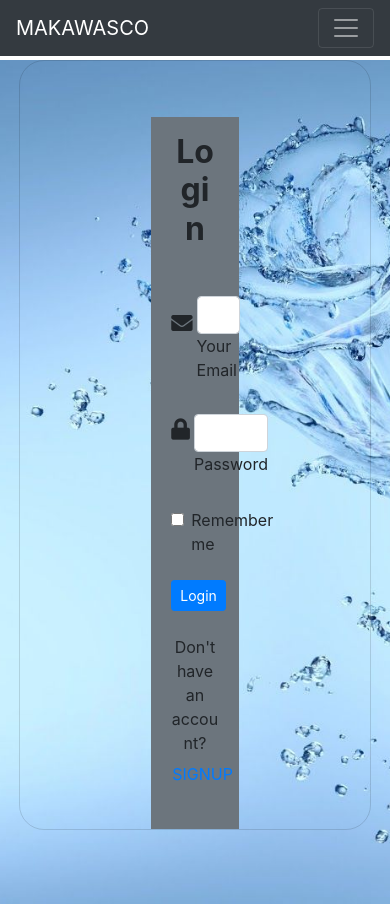
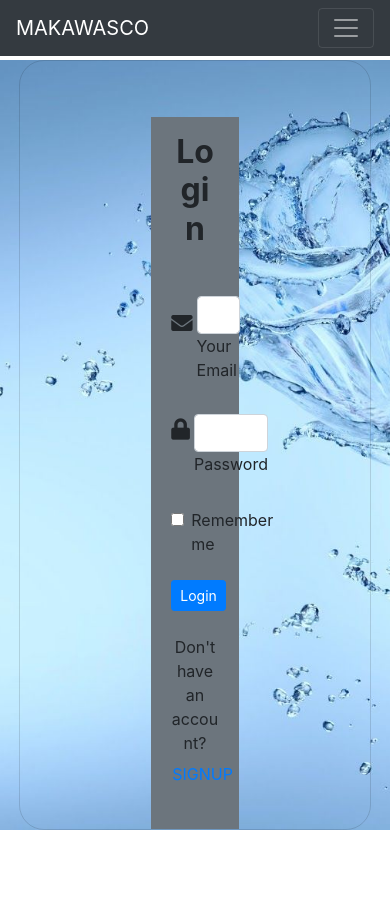
Before and after one commit to titusmuteti/waterapp-frontend, a React (Create React App) app: page /selfserviceportal in a window 390 px wide. After the commit the page ends 844 px from the top, so only its background shows below. Built offline with nearby package versions, Linux system fonts and the light colour scheme; no server answers.

Commit message:
adding responsiveness to login and signup pages

```diff
--- a/src/App.css
+++ b/src/App.css
@@ -1,10 +1,31 @@
 body {
   margin: 0;
 }
+
 .bg {
   background-image: url("/public/images/208539.jpg");
-  height: 100vh;
   background-position: center;
   background-repeat: no-repeat;
   background-size: cover;
 }
+
+/* Media query for small devices (e.g., smartphones) */
+@media (max-width: 767px) {
+  .bg {
+    height: auto;
+  }
+}
+
+/* Media query for medium devices (e.g., tablets) */
+@media (min-width: 768px) and (max-width: 1023px) {
+  .bg {
+    height: auto;
+  }
+}
+
+/* Media query for large devices (e.g., desktops) */
+@media (min-width: 1024px) {
+  .bg {
+    height: auto;
+  }
+}
```
